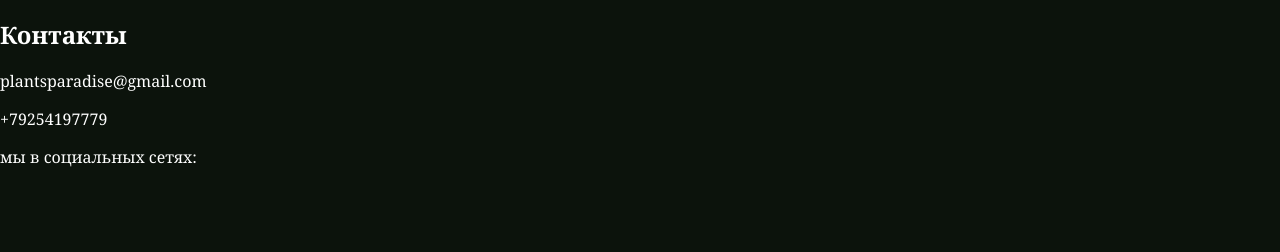
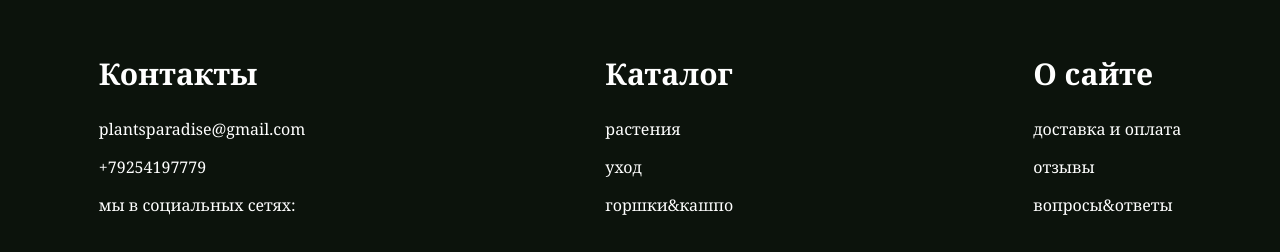
Before and after one commit to qmeoliw/ind.project2, a plain HTML site: page index.html in a window 1280 px wide. Shown: the part 4426-4678 px from the top of the page. Before the commit the page ends 4610 px from the top, so only its background shows below. Drawn offline with Linux system fonts and the light colour scheme; a web font is replaced by a local one.

Commit message:
eeeeennnnnddddd

```diff
--- a/index.html
+++ b/index.html
@@ -13,10 +13,10 @@
     <header class="container">
       <div class="logo"><img class="logoo" src="./main/logo.svg" alt="logo" /></div>
       <nav>
-        <a href="">Каталог</a>
-        <a href="">Доставка</a>
-        <a href="">Отзывы</a>
-        <a href="">Вопросы&Ответы</a>
+        <a href="#catalog">Каталог</a>
+        <a href="#delivery">Доставка</a>
+        <a href="#reviews">Отзывы</a>
+        <a href="#cards-items">Вопросы&Ответы</a>
         <div class="basket">
           <img src="./main/basket.svg" alt="" /> <a href="">Корзина</a>
         </div>
@@ -196,7 +196,7 @@
                 <p class="testimonial-card__text">Я в восторге от этого сайта! У них невероятный ассортимент растений, и каждая категория представлена очень подробно. Особенно хочу отметить удобный интерфейс сайта — легко находить нужные растения и читать их описание.</p>
             </div>
         </div>
-        <div class="cards-items">
+        <div class="cards-items" id="#cards-items">
             <h2>ВОПРОСЫ&ОТВЕТЫ</h2>
             <div class="faq-item">
                 <button class="faq-item__question">Как ухаживать за растениями? <span class="faq-item__icon">+</span></button>
@@ -218,12 +218,26 @@
       </section>
     </main>
     <footer>
+      <div class="footer">
         <div id="contacts" class="">
-<h2>Контакты</h2>
-<p>plantsparadise@gmail.com</p>
-<p>+79254197779</p>
-<p>мы в социальных сетях:</p>
+        <h2>Контакты</h2>
+        <p>plantsparadise@gmail.com</p>
+        <p>+79254197779</p>
+        <p>мы в социальных сетях:</p>
         </div>
+        <div id="footer_catalog">
+          <h2>Каталог</h2>
+          <p>растения</p>
+          <p>уход</p>
+          <p>горшки&кашпо</p>
+        </div>
+        <div class="footer_about">
+          <h2>О сайте</h2>
+          <p>доставка и оплата</p>
+          <p>отзывы</p>
+          <p>вопросы&ответы</p>
+        </div>
+      </div>
     </footer>
     <script src="./script.js"> </script>
   </body>
--- a/style.css
+++ b/style.css
@@ -366,3 +366,12 @@ p {
 .faq-item--expanded {
   height: auto;
 }
+.footer{
+  display: flex;
+  justify-content: center;
+  gap: 300px;
+  padding: 20px;
+}
+.footer h2{
+  font-size: 30px;
+}
```
